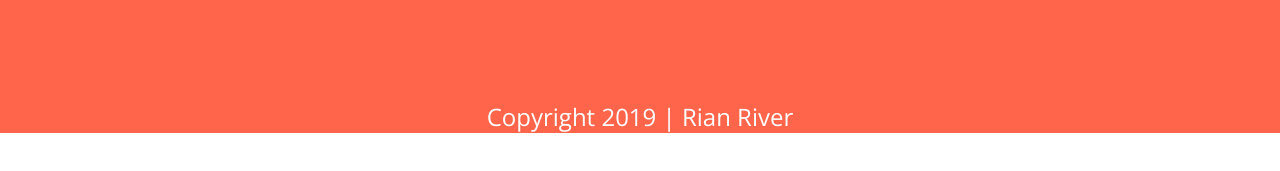
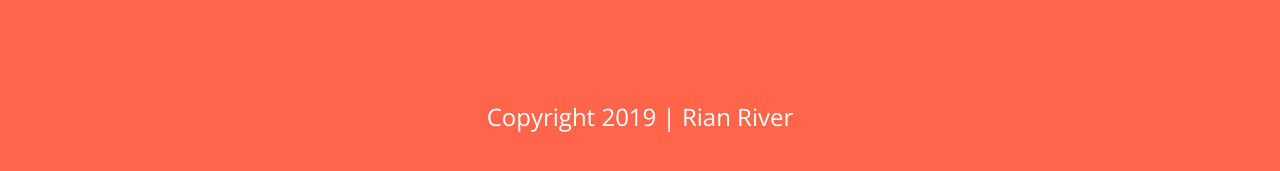
Before and after one commit to helenatsangaris/rian-river, a plain HTML site: page index.html in a window 1280 px wide. Shown: the part 3140-3311 px from the top of the page. Drawn offline with nearby package versions, Linux system fonts and the light colour scheme.

Commit message:
removed unneeded clear and added padding instead of margin
Margin made a small white space below the footer, padding stays "inside" the footer

```diff
--- a/css/main.css
+++ b/css/main.css
@@ -170,6 +170,6 @@ footer #social ul li {
 }
 
 #copyright {
-    clear: both;
-    margin-top: 4rem;
+    margin: 0;
+    padding: 4rem 0;
 }
```
